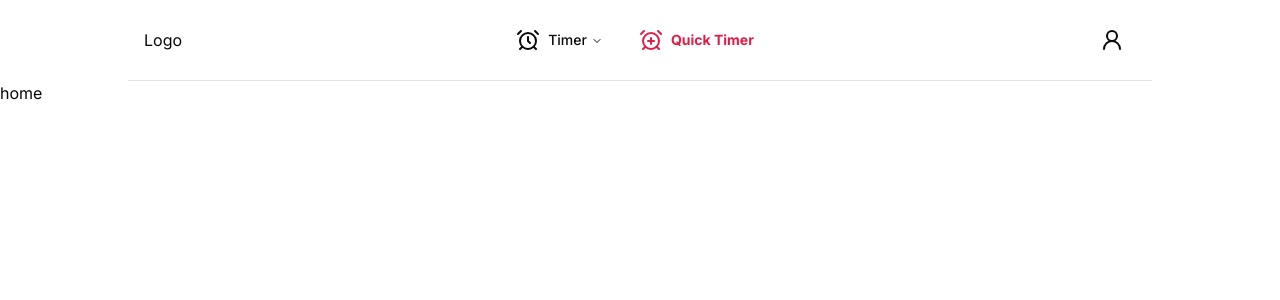
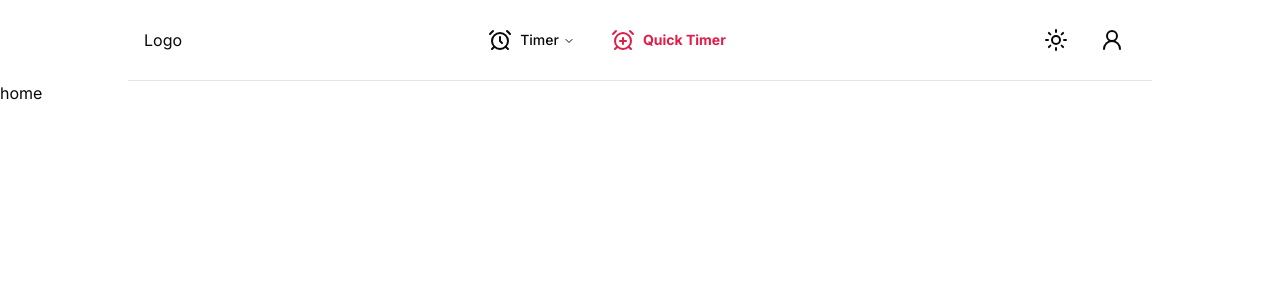
Before and after one commit to Barnakrum/sync-pomo-timer, a Next.js app: page / in a window 1280 px wide. Shown: the top 300 px of the page. Built offline with nearby package versions, Linux system fonts and the light colour scheme.

Commit message:
Added theme provider

```diff
--- a/src/app/layout.tsx
+++ b/src/app/layout.tsx
@@ -6,6 +6,8 @@ import DesktopMenu from "@/components/menu/DesktopMenu";
 import { Menu, UserRound } from "lucide-react";
 import { Separator } from "@/components/ui/separator";
 import MobileMenu from "@/components/menu/MobileMenu";
+import { ThemeProvider } from "@/components/theme-provider";
+import ThemePicker from "@/components/ThemePicker";
 
 const inter = Inter({ subsets: ["latin"] });
 
@@ -27,13 +29,22 @@ export default function RootLayout({
   return (
     <html lang="en">
       <body className={inter.className}>
-        <header className="w-screen">
+        <ThemeProvider
+          attribute="class"
+          defaultTheme="system"
+          enableSystem
+          disableTransitionOnChange
+        >
+          <header>
             <MaxWidthContainer className="items-center justify-between p-4">
               <div>Logo</div>
 
               <DesktopMenu />
 
               <div className="flex gap-2 p-0">
+                <span className="flex h-12 w-12 flex-shrink-0 flex-grow-0 items-center justify-center">
+                  <ThemePicker />
+                </span>
                 <span className="flex h-12 w-12 flex-shrink-0 flex-grow-0 items-center justify-center">
                   <UserRound />
                 </span>
@@ -48,6 +59,7 @@ export default function RootLayout({
           </header>
 
           {children}
+        </ThemeProvider>
       </body>
     </html>
   );
```
Lines whose indentation alone changed are shown as unchanged.
